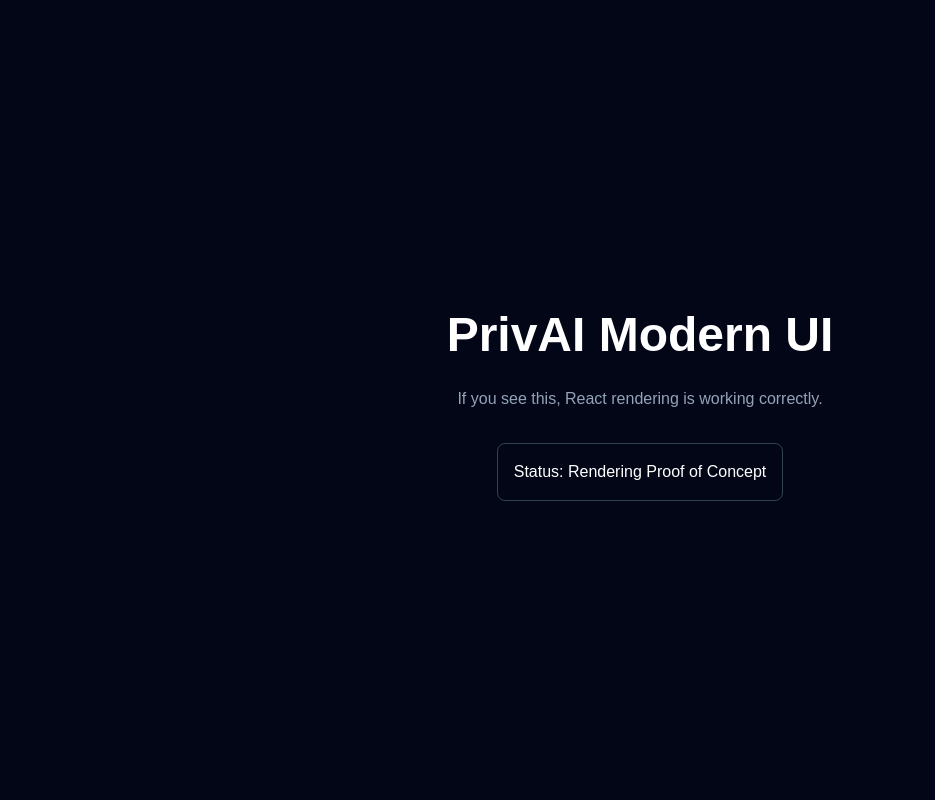
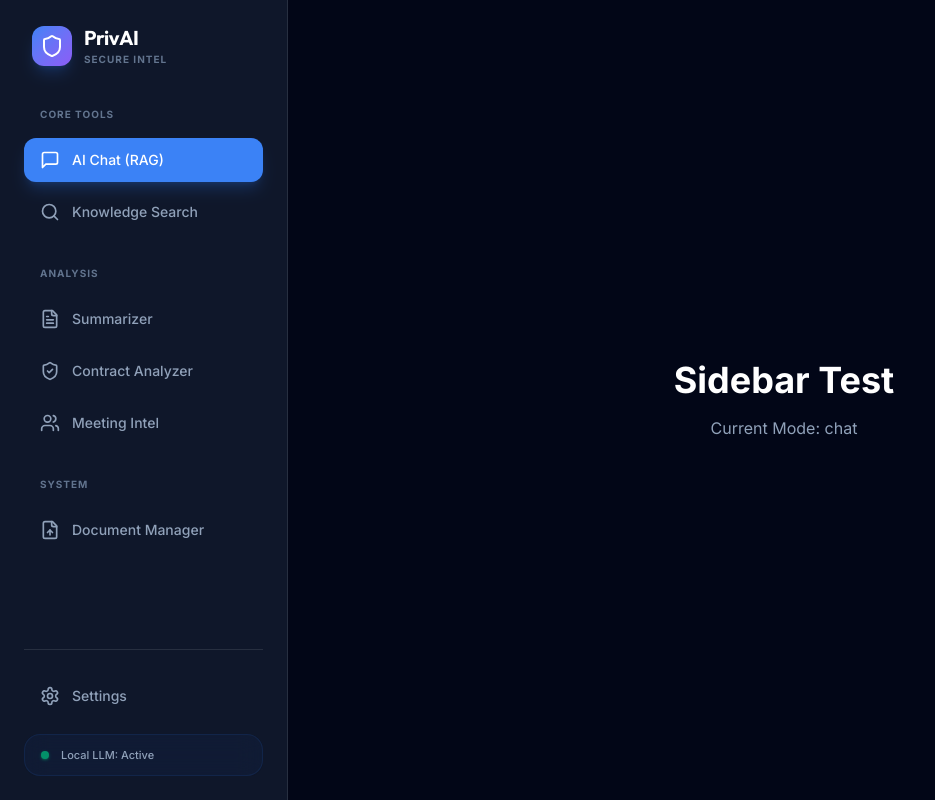
Before and after one commit to PriscillajospinG/PrivAI-Secure-Enterprise-AI-Assistant, a React (Vite) app in the folder frontend/: page / in a window 1280 px wide. Shown: the whole page, without its empty margins (0-935 px from the left). Built offline with nearby package versions, Linux system fonts and the light colour scheme.

Commit message:
feat: Set up main application layout with a sidebar and active mode state.

```diff
--- a/frontend/src/App.tsx
+++ b/frontend/src/App.tsx
@@ -1,22 +1,18 @@
-import React from 'react';
+import React, { useState } from 'react';
+import { Sidebar } from './components/Sidebar';
 
 const App: React.FC = () => {
+  const [activeMode, setActiveMode] = useState('chat');
+
   return (
-    <div style={{
-      backgroundColor: '#020617',
-      color: 'white',
-      height: '100vh',
-      display: 'flex',
-      flexDirection: 'column',
-      alignItems: 'center',
-      justifyContent: 'center',
-      fontFamily: 'sans-serif'
-    }}>
-      <h1 style={{ fontSize: '3rem', fontWeight: 'bold', marginBottom: '1rem' }}>PrivAI Modern UI</h1>
-      <p style={{ color: '#94a3b8' }}>If you see this, React rendering is working correctly.</p>
-      <div style={{ marginTop: '2rem', padding: '1rem', border: '1px solid #334155', borderRadius: '0.5rem' }}>
-        Status: Rendering Proof of Concept
-      </div>
+    <div className="flex h-screen bg-[#020617] overflow-hidden text-white">
+      <Sidebar activeMode={activeMode} onModeChange={setActiveMode} />
+      <main className="flex-1 flex items-center justify-center p-8">
+        <div className="text-center">
+          <h1 className="text-4xl font-bold mb-4">Sidebar Test</h1>
+          <p className="text-slate-400">Current Mode: {activeMode}</p>
+        </div>
+      </main>
     </div>
   );
 };
```
